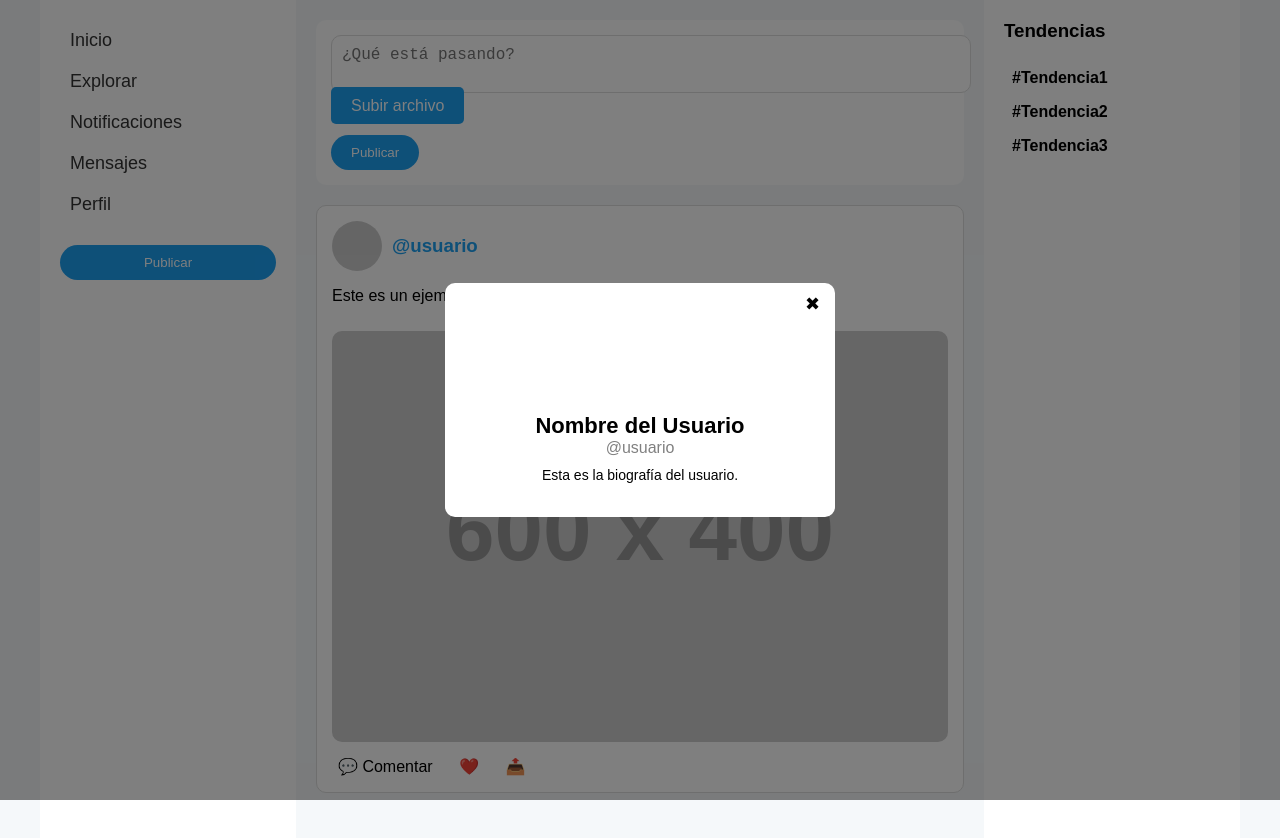
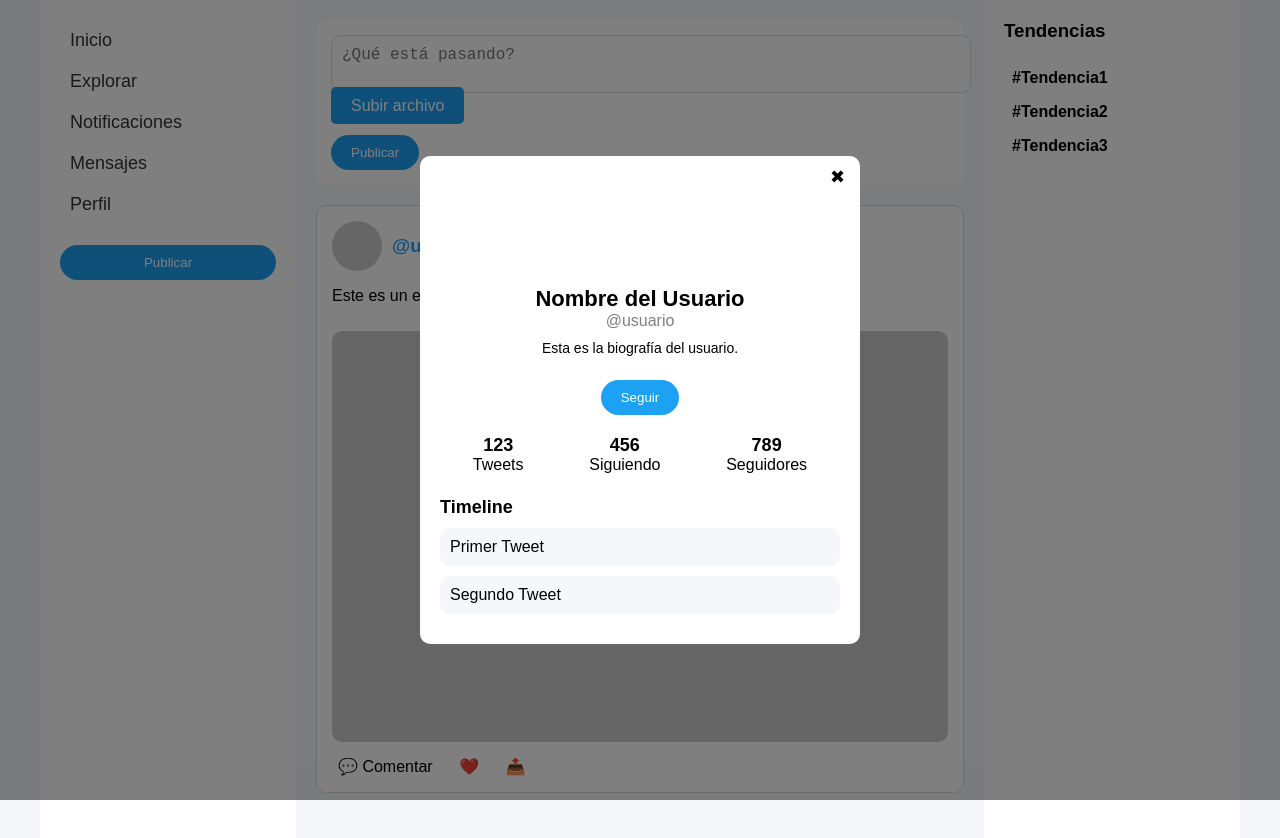
Before and after one commit to charly2326/Tweet-, a plain HTML site: page index.html in a window 1280 px wide. Both pictures are taken after a click on the link "Perfil". Drawn offline with Linux system fonts and the light colour scheme; placeholder pictures from the web are drawn by us.

Commit message:
Update index.html

```diff
--- a/index.html
+++ b/index.html
@@ -254,7 +254,7 @@
             background: white;
             padding: 20px;
             border-radius: 10px;
-            width: 350px;
+            width: 400px;
             text-align: center;
             position: relative;
         }
@@ -290,6 +290,53 @@
         .profile-bio {
             margin-top: 10px;
             font-size: 14px;
+        }
+
+        .follow-btn {
+            background-color: #1da1f2;
+            color: white;
+            padding: 10px 20px;
+            border-radius: 20px;
+            border: none;
+            cursor: pointer;
+            margin-top: 10px;
+        }
+
+        .stats {
+            display: flex;
+            justify-content: space-around;
+            margin-top: 20px;
+        }
+
+        .stats div {
+            text-align: center;
+        }
+
+        .stats div span {
+            display: block;
+            font-size: 18px;
+            font-weight: bold;
+        }
+
+        .timeline {
+            margin-top: 20px;
+            text-align: left;
+        }
+
+        .timeline h4 {
+            margin-bottom: 10px;
+            font-size: 18px;
+        }
+
+        .timeline-item {
+            background: #f5f8fa;
+            padding: 10px;
+            margin-bottom: 10px;
+            border-radius: 10px;
+        }
+
+        .timeline-item p {
+            margin: 0;
         }
     </style>
 </head>
@@ -360,11 +407,39 @@
             <div class="profile-name" id="nombrePerfil">Nombre del Usuario</div>
             <div class="profile-username" id="usuarioPerfil">@usuario</div>
             <p class="profile-bio" id="bioPerfil">Esta es la biografía del usuario.</p>
+            <button class="follow-btn" onclick="toggleFollow()">Seguir</button>
+            <div class="stats">
+                <div>
+                    <span id="tweetsCount">123</span>
+                    Tweets
+                </div>
+                <div>
+                    <span id="followingCount">456</span>
+                    Siguiendo
+                </div>
+                <div>
+                    <span id="followersCount">789</span>
+                    Seguidores
+                </div>
+            </div>
+            <div class="timeline">
+                <h4>Timeline</h4>
+                <div class="timeline-item">
+                    <p>Primer Tweet</p>
+                </div>
+                <div class="timeline-item">
+                    <p>Segundo Tweet</p>
+                </div>
+                <!-- Otros tweets pueden ser añadidos aquí -->
+            </div>
         </div>
     </div>
 
     <!-- Script para manejar el modal -->
     <script>
+        // Variables para seguimiento del estado de seguimiento
+        let isFollowing = false;
+
         // Función para mostrar la vista previa de los archivos seleccionados
         function previewFiles() {
             const fileInput = document.getElementById('fileInput');
@@ -516,6 +591,14 @@
             document.getElementById("perfilModal").style.display = "flex";
             document.getElementById("usuarioPerfil").innerText = username;
         }
+
+        // Función para seguir/dejar de seguir al usuario
+        function toggleFollow() {
+            const followBtn = document.querySelector('.follow-btn');
+            isFollowing = !isFollowing;
+            followBtn.textContent = isFollowing ? 'Siguiendo' : 'Seguir';
+            followBtn.style.backgroundColor = isFollowing ? 'gray' : '#1da1f2';
+        }
     </script>
 </body>
 </html>
```
